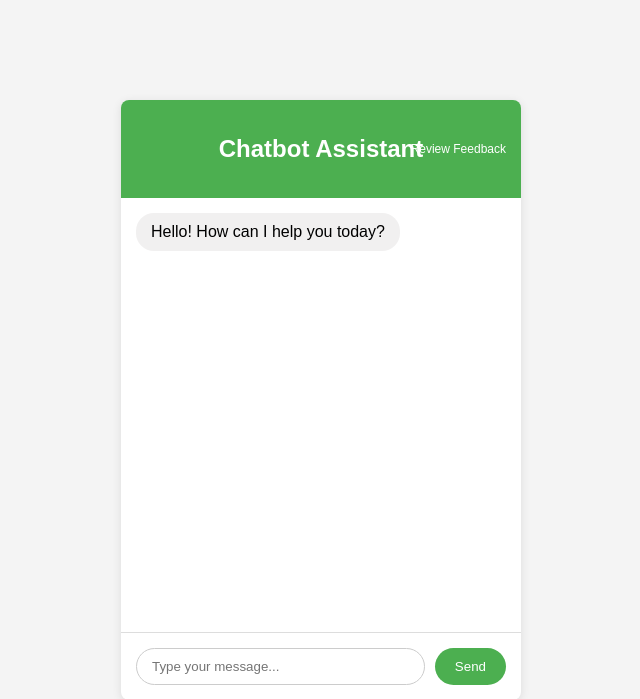
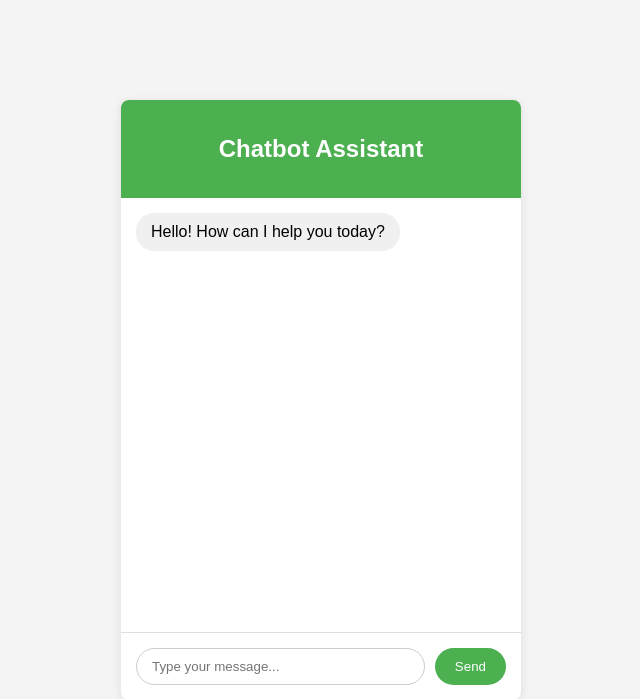
Before and after one commit to Nobs256/Intelligent-Chatbot, a Flask app: page / in a window 1280 px wide. Shown: the top 699 px of the page, without its empty margins (319-959 px from the left). Run offline with Flask 3, Linux system fonts and the light colour scheme; parts of the project's set-up code (start-up, migrations or seed data) failed here and were passed over.

Commit message:
screenshots

```diff
--- a/templates/index.html
+++ b/templates/index.html
@@ -122,7 +122,7 @@
     <div class="chat-container">
         <div class="chat-header">
             <h2>Chatbot Assistant</h2>
-            <a href="/review" target="_blank">Review Feedback</a>
+            <!-- <a href="/review" target="_blank">Review Feedback</a> -->
         </div>
         <div class="chat-box" id="chat-box">
             <div class="message bot-message">
```
Also changed, not shown: README.md, 3 other files.
